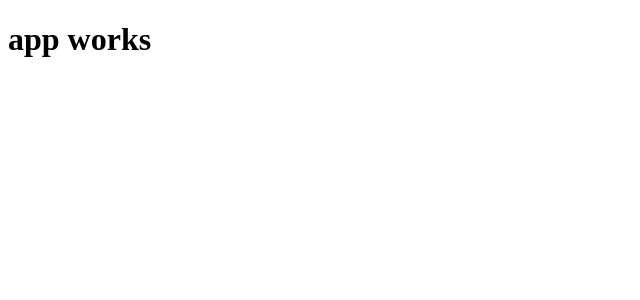
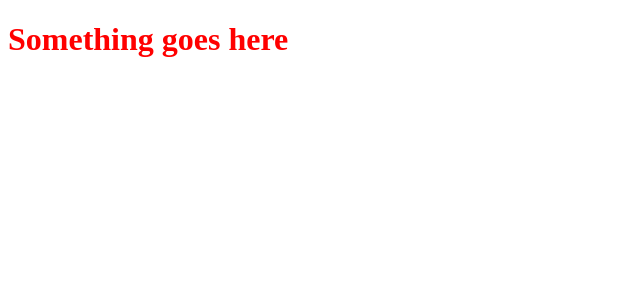
Before and after one commit to JDDeveloping/Bacheloropgave, an Angular app: page / in a window 1280 px wide. Shown: the top 300 px of the page, without its empty margins (0-640 px from the left). Built offline with nearby package versions, Linux system fonts and the light colour scheme.

Commit message:
Changed css and html

```diff
--- a/src/app/app.component.css
+++ b/src/app/app.component.css
@@ -0,0 +1,3 @@
+h1 {
+    color: red;
+}
--- a/src/app/app.component.html
+++ b/src/app/app.component.html
@@ -1,3 +1,3 @@
 <h1>
-  {{title}}
+  Something goes here
 </h1>
```
